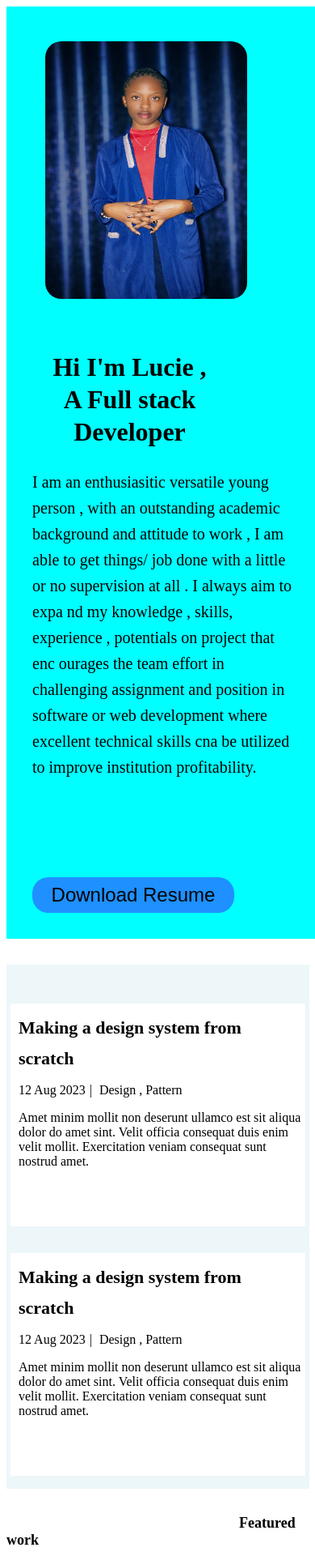
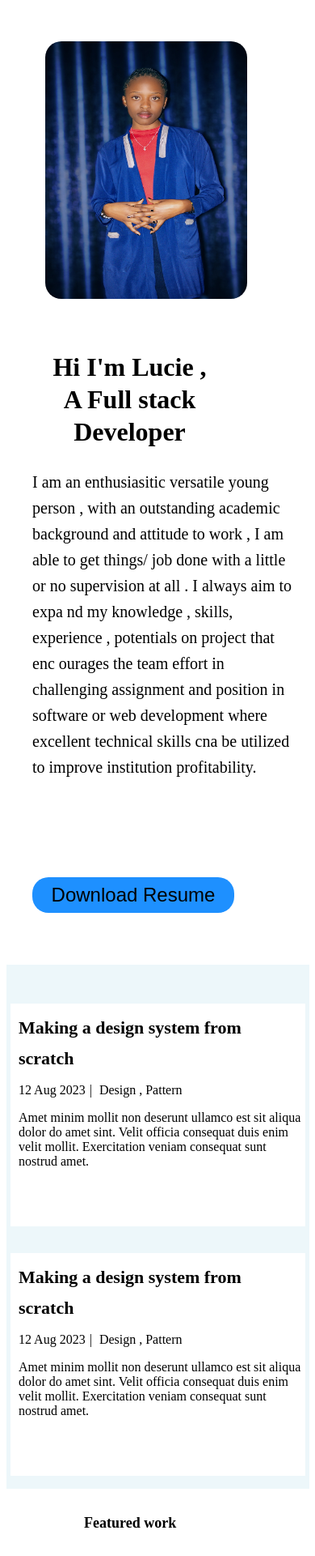
Before and after one commit to Luciefifi/personal-portifolio, a React (Create React App) app: page / in a window 390 px wide. Shown: the top 1921 px of the page at 81% size. Built offline with nearby package versions, Linux system fonts and the light colour scheme; grey boxes are pictures that could not be loaded; a web font is replaced by a local one.

Commit message:
responsiveness

```diff
--- a/src/Styles.css
+++ b/src/Styles.css
@@ -309,12 +309,15 @@ img {
         display: none;
     }
     .intro{
-        background-color: aqua;
-        width: 345px;
+        /* background-color: aqua; */
+        width: 311px;
         display: flex;
         flex-direction: column-reverse;
         height:1087px;
-       margin: 0;
+        /* align-items: center; */
+        margin: 0;
+        padding: auto;
+
 
     }
     .intro img {
@@ -393,5 +396,22 @@ img {
     /* color: goldenrod; */
     font-size: 22px;
 }
+.tit{
+    margin-left: 6rem;
+}
+.featured-work-container{
+    width: 375px;
+    /* background-color: red; */
+}
+.featured-work{
+    width: 337px;
+    display: flex;
+    flex-direction: column;
+    margin: 0;
+}
+
+.featured-work img{
+   margin: 2rem 0 0 2rem ;
+}
 
     }
```
